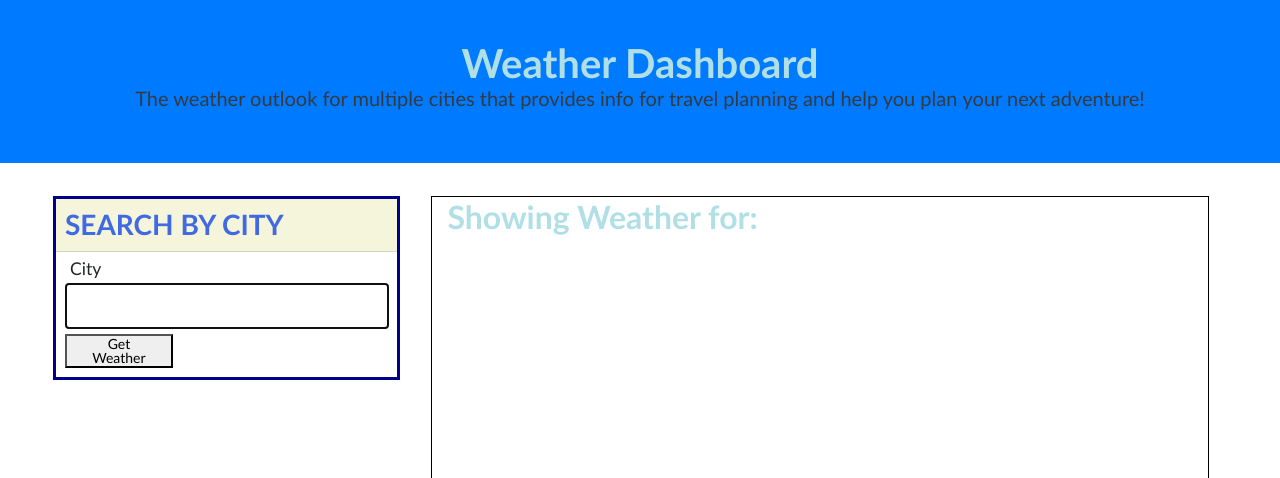
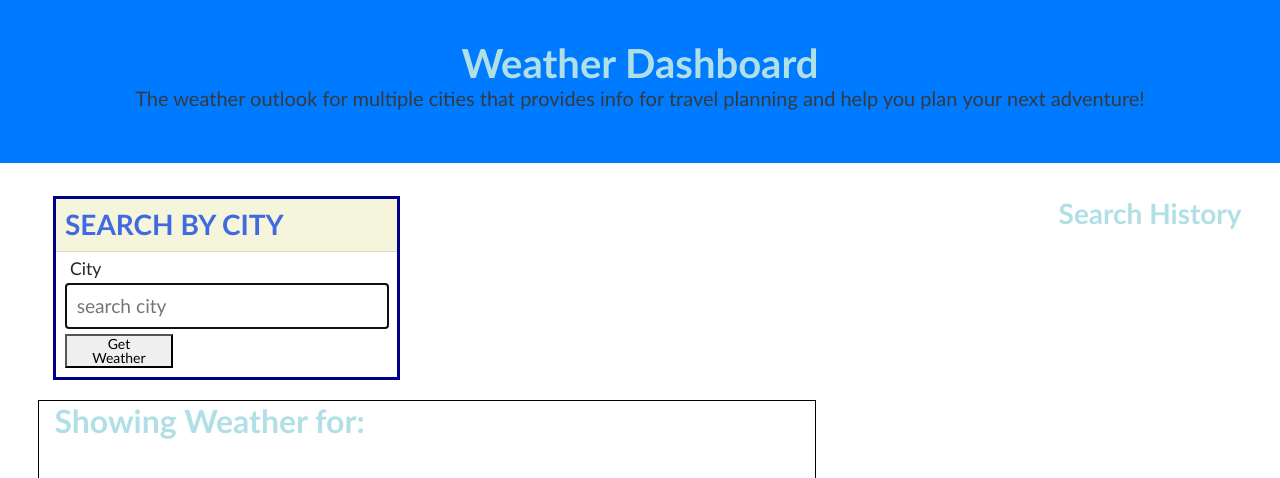
Before and after one commit to Likica/weather-dashboard, a plain HTML site: page index.html in a window 1280 px wide. Shown: the top 478 px of the page. Drawn offline with nearby package versions, Linux system fonts and the light colour scheme.

Commit message:
html setup

```diff
--- a/assets/js/code.js
+++ b/assets/js/code.js
@@ -3,6 +3,7 @@ var userFormEl = document.querySelector("#user-form");
 var cityInputEl = document.querySelector("#city");
 var weatherContainerEl = document.querySelector("#weather-container");
 var forecastSearchTerm = document.querySelector("#forecast-search-term");
+var searchHistory = document.querySelector("#history-container")
 
 // My API key : 96739db56d8d475dad049fca49fa349e
 // <!--my API key: 96739db56d8d475dad049fca49fa349e-->
--- a/index.html
+++ b/index.html
@@ -30,13 +30,23 @@
                 <h3 class="card-header text-uppercase">Search By City</h3>
                 <form id="user-form" class="card-body">
                     <label class="form-label" for="city">City</label>
-                    <input name="city" id="city" type="text" autofocus="true" class="form-input" />
+                    <input name="city" id="city" type="text" autofocus="true" class="form-input"
+                        placeholder="search city" />
                     <button type="submit" class="col-4 getBtn">Get Weather</button>
                 </form>
             </div>
+        </div>
 
 
+        <!--Search history-->
+
+        <div id="history-container" class="flex-column search-history">
+            <h3 class="history-title">Search History</h3>
+            <div class="flex flex-wrap">
+                <!-- Place history from previous searches here-->
+            </div>
         </div>
+
         <!--Weather box containging weather for user searched city-->
         <div class="col-12 col-md-8 weather-box">
             <h2 class="subtitle">Showing Weather for: <span id="city-search-term"></span></h2>
@@ -46,8 +56,11 @@
         </div>
         <!--Forecast container-->
         <div id="forecast-container" class="flex-column min-100-vh list-days">
+            <!--Need results of the search here: currentday weather, city name, current date, weather icon, temperaturenow, windnow, humidity-now, UVindex-->
         </div>
+
         <div id="limit-warning">
+            <!--Need results of the forecast here (with same elements as in weathernow)-->
         </div>
     </main>
 
```
Also changed, not shown: assets/css/style.css (+0 -138 lines).
